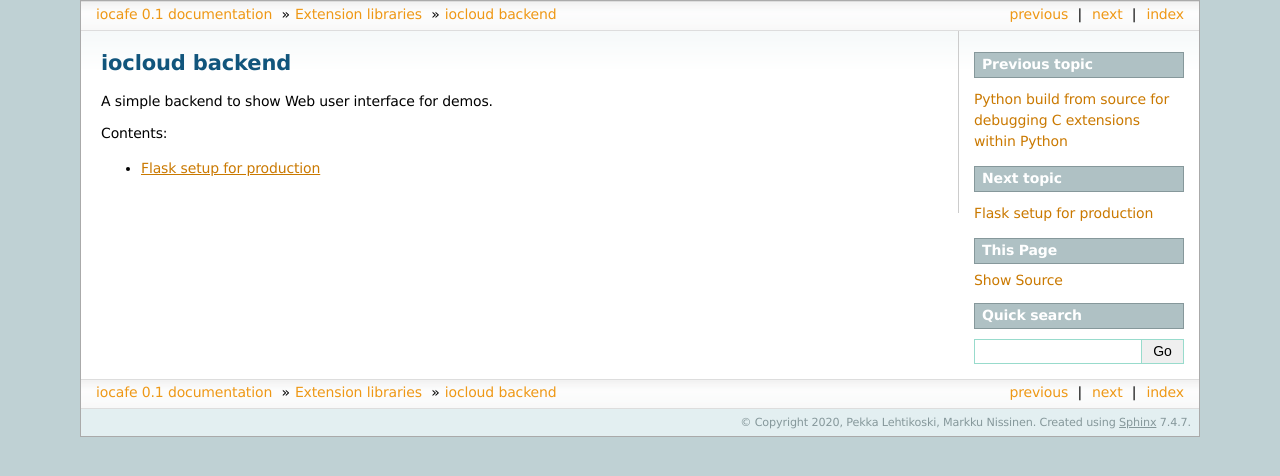
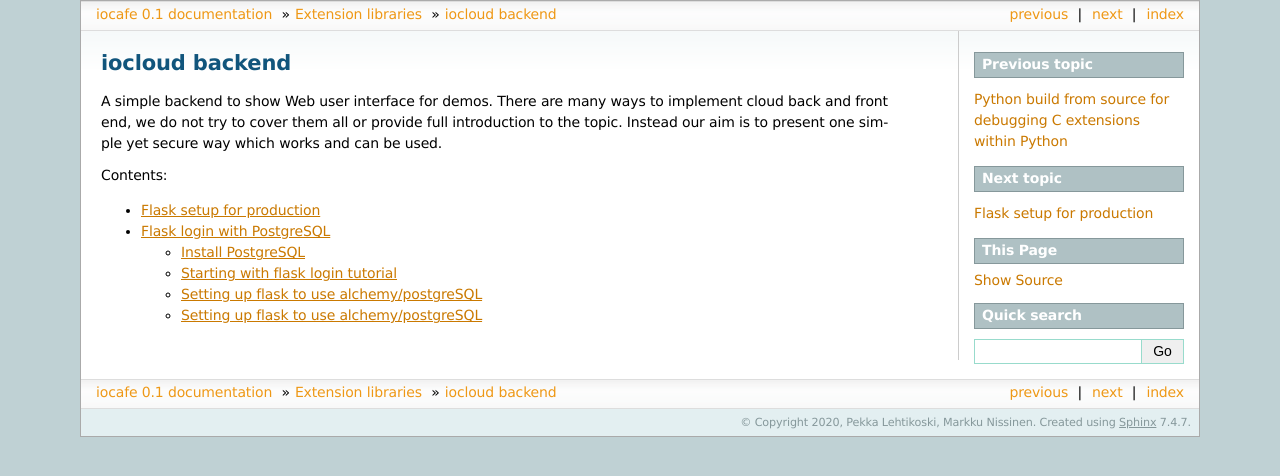
Before and after one commit to iocafe/iocafe-doc, a Sphinx documentation site: the page built from source/extensions/iocloud/iocloud.rst, in a window 1280 px wide. Shown: the top 476 px of the page. Built offline with Sphinx 7.4.7, drawn with Linux system fonts in a browser that asks for light colours.

Commit message:
Testing flask login

```diff
--- a/source/extensions/iocloud/iocloud.rst
+++ b/source/extensions/iocloud/iocloud.rst
@@ -1,9 +1,12 @@
 iocloud backend
 =================================
-A simple backend to show Web user interface for demos.
+A simple backend to show Web user interface for demos. There are many ways to implement cloud back and front end,
+we do not try to cover them all or provide full introduction to the topic. Instead our aim is to present one simple
+yet secure way which works and can be used.
 
 .. toctree::
    :maxdepth: 2
    :caption: Contents:
 
    deploy-flask-with-ginx-and-gunicorn
+   200601-testing-flask-login
```
Also changed, not shown: source/extensions/iocloud/200601-testing-flask-login.rst (added, +56 -0 lines), source/extensions/python-api/python-api.rst (line endings or trailing spaces).
